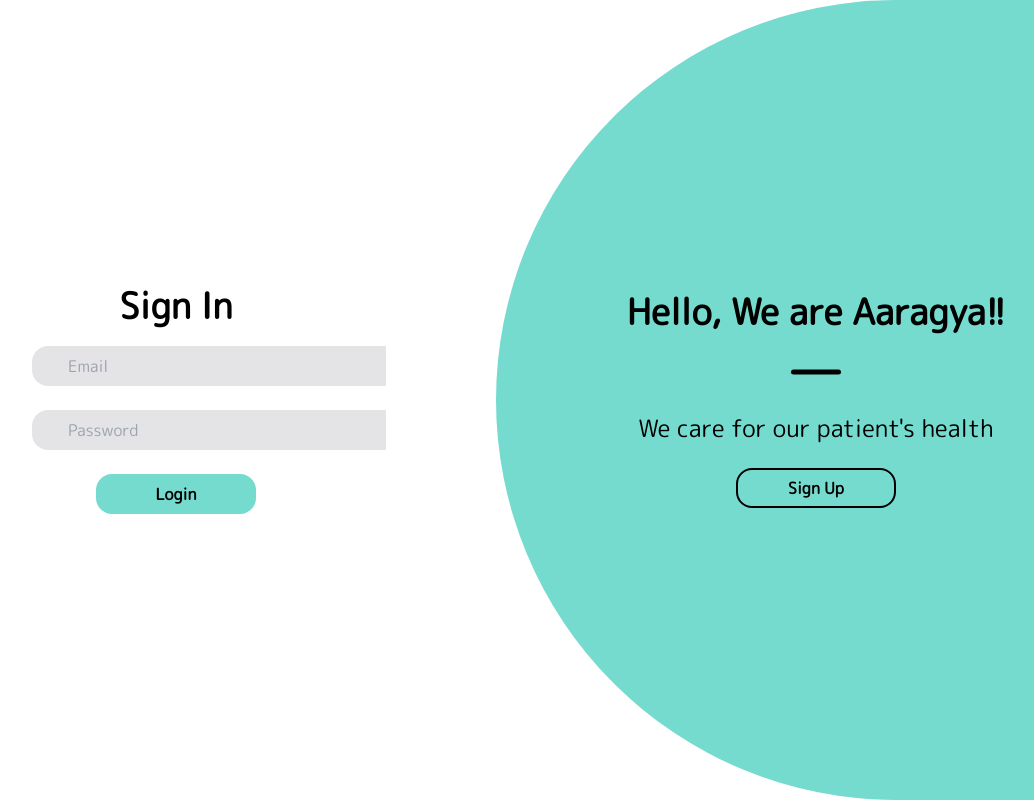
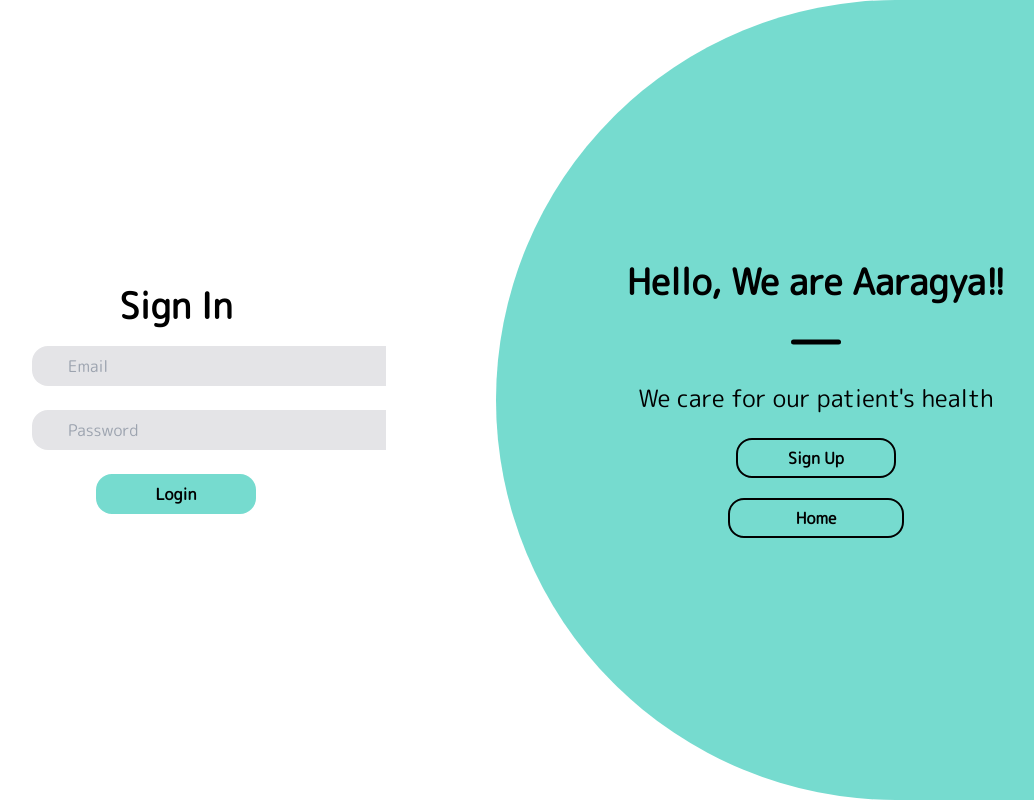
Before and after one commit to ujjwalguptavirtuoso/HMS, a React (Vite) app in the folder client/: page /login in a window 1280 px wide. Shown: the whole page, without its empty margins (144-1178 px from the left). Built offline with nearby package versions, Linux system fonts and the light colour scheme.

Commit message:
minor fixes

```diff
--- a/client/src/Pages/Register.jsx
+++ b/client/src/Pages/Register.jsx
@@ -23,6 +23,9 @@ const Register = () => {
   const goToLogin = () => {
     navigateTo("/login");
   };
+  const goToHome = () => {
+    navigateTo("/");
+  };
 
   const handleRegistration = async (e) => {
     e.preventDefault();
@@ -30,7 +33,17 @@ const Register = () => {
       await axios
         .post(
           "http://localhost:8000/api/v1/users/patient/register",
-          { firstName, lastName, email, phone, nic, dob, gender, password, role: "Patient" },
+          {
+            firstName,
+            lastName,
+            email,
+            phone,
+            nic,
+            dob,
+            gender,
+            password,
+            role: "Patient",
+          },
           {
             withCredentials: true,
             headers: { "Content-Type": "application/json" },
@@ -74,6 +87,12 @@ const Register = () => {
             onClick={goToLogin}
           >
             Sign In
+          </button>
+          <button
+            className="w-44 mt-5 rounded-2xl h-10 font-semibold border-solid border-2 border-black"
+            onClick={goToHome}
+          >
+            Home
           </button>
         </div>
         <div className="w-2/3 h-screen flex flex-col place-content-center">
--- a/client/src/Pages/login.jsx
+++ b/client/src/Pages/login.jsx
@@ -19,6 +19,9 @@ const login = () => {
   const navigateTo = useNavigate();
   const goToRegister = () => {
     navigateTo("/register");
+  };
+  const goToHome = () => {
+    navigateTo("/");
   };
 
   // const handleLogin = async (e) => {
@@ -134,6 +137,12 @@ const login = () => {
           >
             Sign Up
           </button>
+          <button
+            className="w-44 mt-5 rounded-2xl h-10 font-semibold border-solid border-2 border-black"
+            onClick={goToHome}
+          >
+            Home
+          </button>
         </div>
       </div>
     </>
--- /dev/null
+++ b/client/src/test/Card.jsx
@@ -0,0 +1,12 @@
+import React from "react";
+
+const Card = ({ data, onClick }) => {
+  return (
+    <div className="card" onClick={() => onClick(data)}>
+      <h3>{data.title}</h3>
+      <p>{data.description}</p>
+    </div>
+  );
+};
+
+export default Card;
--- /dev/null
+++ b/client/src/test/Modal.jsx
@@ -0,0 +1,20 @@
+import React from "react";
+
+const Modal = ({ data, onClose }) => {
+  if (!data) return null;
+  console.log(data)
+
+  return (
+    <div className="modal">
+      <div className="modal-content">
+        <span className="close-button" onClick={onClose}>
+          &times;
+        </span>
+        <h3>{data.title}</h3>
+        <p>{data.description}</p>
+      </div>
+    </div>
+  );
+};
+
+export default Modal;
--- /dev/null
+++ b/client/src/test/testapp.jsx
@@ -0,0 +1,34 @@
+import React, { useState } from "react";
+import Card from "./Card";
+import Modal from "./Modal";
+
+const testapp = () => {
+  const [cards] = useState([
+    { id: 1, title: "Card 1", description: "Description for Card 1" },
+    { id: 2, title: "Card 2", description: "Description for Card 2" },
+    // Add more card objects as needed
+  ]);
+
+  const [selectedCard, setSelectedCard] = useState(null);
+
+  const handleCardClick = (cardData) => {
+    setSelectedCard(cardData);
+  };
+
+  const handleCloseModal = () => {
+    setSelectedCard(null);
+  };
+
+  return (
+    <div className="app">
+      <div className="card-container">
+        {cards.map((card) => (
+          <Card key={card.id} data={card} onClick={handleCardClick} />
+        ))}
+      </div>
+      <Modal data={selectedCard} onClose={handleCloseModal} />
+    </div>
+  );
+};
+
+export default testapp;
```
